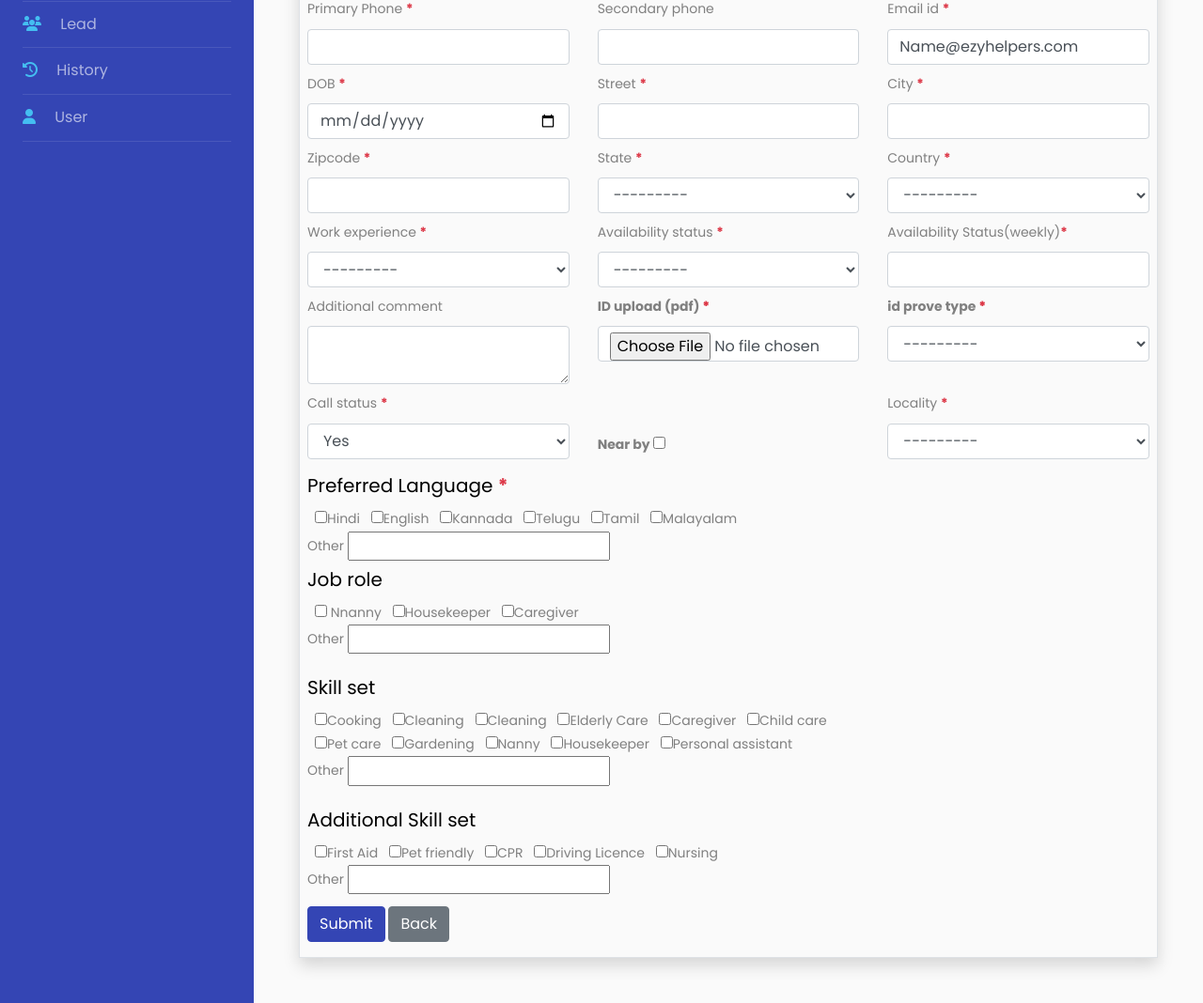
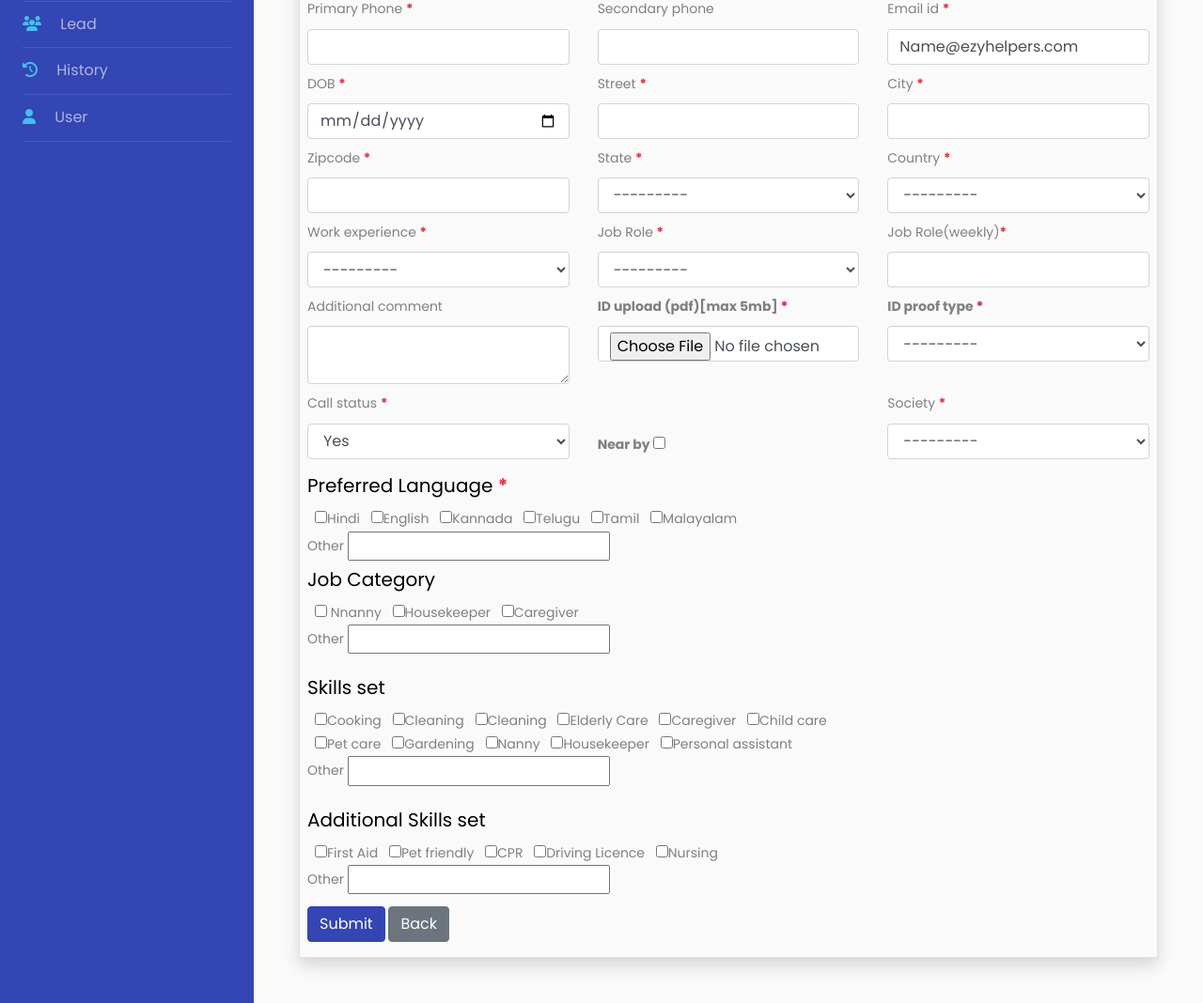
Before and after one commit to santoshDasgit/ezyhelpers, a Django app: page /helper_add/ in a window 1280 px wide. Shown: the part 232-1300 px from the top of the page at 94% size. Run offline with Django 4.2, Linux system fonts and the light colour scheme; a user stored in the database is signed in; data that the repository does not hold is empty; some libraries are stand-ins or nearby versions.

Commit message:
changes the label names of helper

```diff
--- a/backnd/app/form.py
+++ b/backnd/app/form.py
@@ -47,16 +47,16 @@ class HelperForm(forms.ModelForm):
             'state':"State <b class='text-danger'>*</b>",
             'country':"Country <b class='text-danger'>*</b>",
             'work_experience':"Working experience <b class='text-danger'>*</b>",
-            'availability_status_week':"Availability Status(weekly)<b class='text-danger'>*</b>",
+            'availability_status_week':"Job Role(weekly)<b class='text-danger'>*</b>",
             'additional_comment':"Additional comment ",
             'near_by':" <b class='mb-4'>Near by</b>",
             'work_experience':" Work experience <b class='text-danger'>* </b>",
             'dob':" DOB <b class='text-danger'>* </b>",
-            'availability_status':" Availability status <b class='text-danger'>* </b>",
-            'locality':" Locality <b class='text-danger'>* </b>",
+            'availability_status':" Job Role <b class='text-danger'>* </b>",
+            'locality':" Society <b class='text-danger'>* </b>",
             'call_status':" Call status <b class='text-danger'>* </b>",
-            'id_type':" <b class='mb-4'>id prove type <b class='text-danger'>*</b></b>",
-            'id_pdf':" <b class='mb-4'>ID upload (pdf) <b class='text-danger'>*</b></b>",
+            'id_type':" <b class='mb-4'>ID proof type <b class='text-danger'>*</b></b>",
+            'id_pdf':" <b class='mb-4'>ID upload (pdf)[max 5mb] <b class='text-danger'>*</b></b>",
 
         }
 
@@ -106,15 +106,15 @@ class HelperEditForm(forms.ModelForm):
             'state':"State <b class='text-danger'>*</b>",
             'country':"Country <b class='text-danger'>*</b>",
             'work_experience':"Working experience <b class='text-danger'>*</b>",
-            'availability_status_week':"Availability Status(weekly)<b class='text-danger'>*</b>",
+            'availability_status_week':"Job Role(weekly)<b class='text-danger'>*</b>",
             'additional_comment':"Additional comment ",
             'near_by':" <b class='mb-4'>Near by</b>",
             'work_experience':" Work experience <b class='text-danger'>* </b>",
             'dob':" DOB <b class='text-danger'>* </b>",
-            'availability_status':" Availability status <b class='text-danger'>* </b>",
-            'locality':" Locality <b class='text-danger'>* </b>",
+            'availability_status':" Job Role <b class='text-danger'>* </b>",
+            'locality':" Society <b class='text-danger'>* </b>",
             'call_status':" Call status <b class='text-danger'>* </b>",
-            'id_type':" <b class='mb-4'>id prove type <b class='text-danger'>*</b></b>",
-            'id_pdf':" <b class='mb-4'>ID upload (pdf) <b class='text-danger'>*</b></b>",
+            'id_type':" <b class='mb-4'>ID proof type <b class='text-danger'>*</b></b>",
+            'id_pdf':" <b class='mb-4'>ID upload (pdf)[max 5mb] <b class='text-danger'>*</b></b>",
 
         }
--- a/backnd/templates/helper_add.html
+++ b/backnd/templates/helper_add.html
@@ -32,7 +32,7 @@
 
       <!-- location  -->
       <div class="col-md-4">
-        Locality
+        Society
       <b class="text-danger">* </b>
         <select name="locality" class="form-control my-2" rows="2" required="" id="id_locality">
           <option value="" selected="">---------</option>
@@ -55,7 +55,7 @@
     <input type="text" name='language'>
 
     <!--Job role-->
-    <h5>Job role</h5>
+    <h5>Job Category</h5>
     <input type="checkbox" name="job_role" value="nanny" class='ml-2'> Nnanny
     <input type="checkbox" name="job_role" value="housekeeper" class='ml-2'>Housekeeper
     <input type="checkbox" name="job_role" value="caregiver" class='ml-2'>Caregiver
@@ -66,7 +66,7 @@
     <input type="text" name='job_role'>
 
     <!--skill set-->
-    <h5 class='mt-3'>Skill set </h5>
+    <h5 class='mt-3'>Skills set </h5>
     <input type="checkbox" name="skill" value="Cooking" class='ml-2'>Cooking
     <input type="checkbox" name="skill" value="Cleaning" class='ml-2'>Cleaning
     <input type="checkbox" name="skill" value="Cleaning" class='ml-2'>Cleaning
@@ -85,7 +85,7 @@
     <br>
 
     <!--Additional skill set-->
-    <h5 class='mt-3'>Additional Skill set </h5>
+    <h5 class='mt-3'>Additional Skills set </h5>
     <input type="checkbox" name="ad-skill" value="First Aid" class='ml-2'>First Aid
     <input type="checkbox" name="ad-skill" value="Pet friendly" class='ml-2'>Pet friendly
     <input type="checkbox" name="ad-skill" value="CPR" class='ml-2'>CPR
```
Also changed, not shown: backnd/templates/helper_edit.html (+4 -4 lines).
